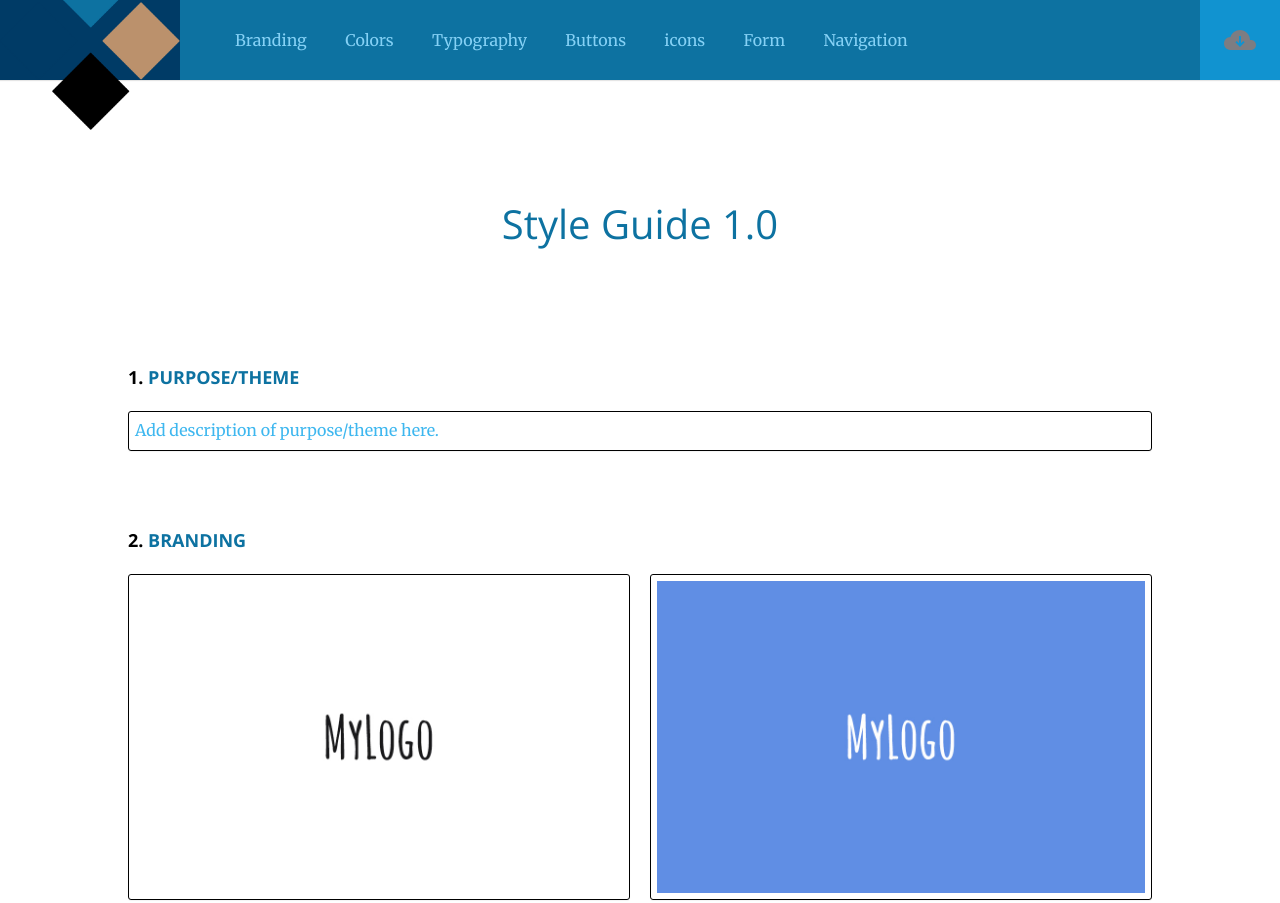
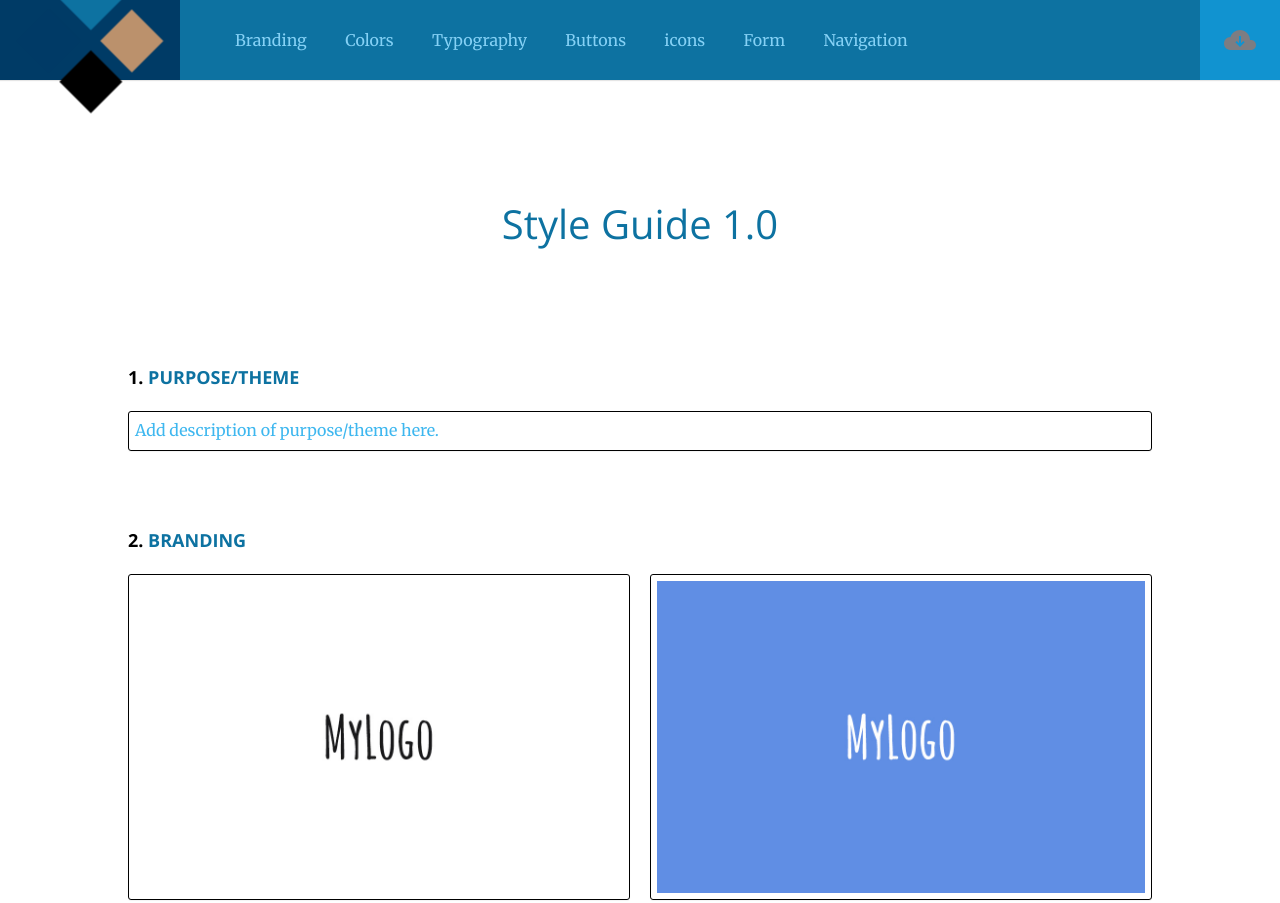
Before and after one commit to WDD-331/zen_garden_repo, a website built with Parcel: page styleGuide/style-guide-template-parcel/style-guide-template/src/index.html in a window 1280 px wide. Shown: the top 903 px of the page. Built offline with nearby package versions, Linux system fonts and the light colour scheme.

Commit message:
logo updated

```diff
--- a/styleGuide/style-guide-template-parcel/style-guide-template/src/index.html
+++ b/styleGuide/style-guide-template-parcel/style-guide-template/src/index.html
@@ -18,7 +18,7 @@
   </head>
   <body>
     <header>
-      <div class="cd-logo"><img src="assets/winterlogo.png" alt="Logo" /></div>
+      <div class="cd-logo"><img src="assets/smallwinterlogo.png" alt="Logo" /></div>
 
       <nav>
         <ul class="cd-main-nav">
```
Also changed, not shown: styleGuide/style-guide-template-parcel/style-guide-template/src/assets/smallwinterlogo.png (added).
